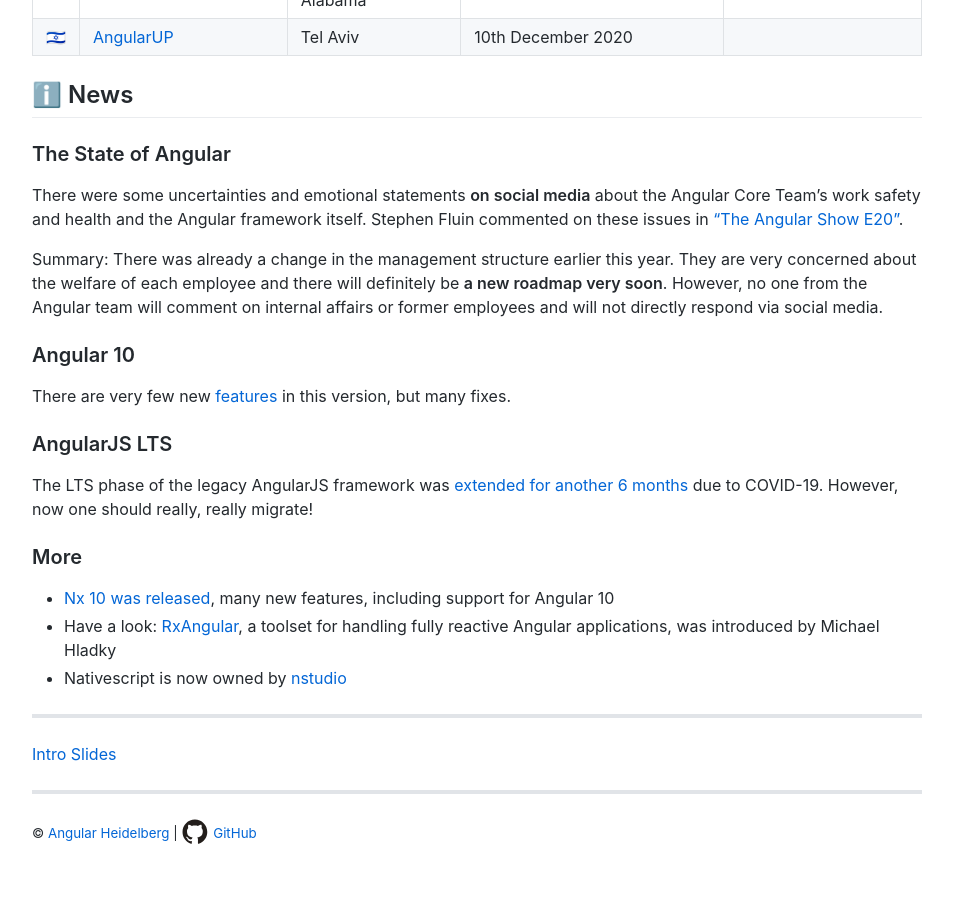
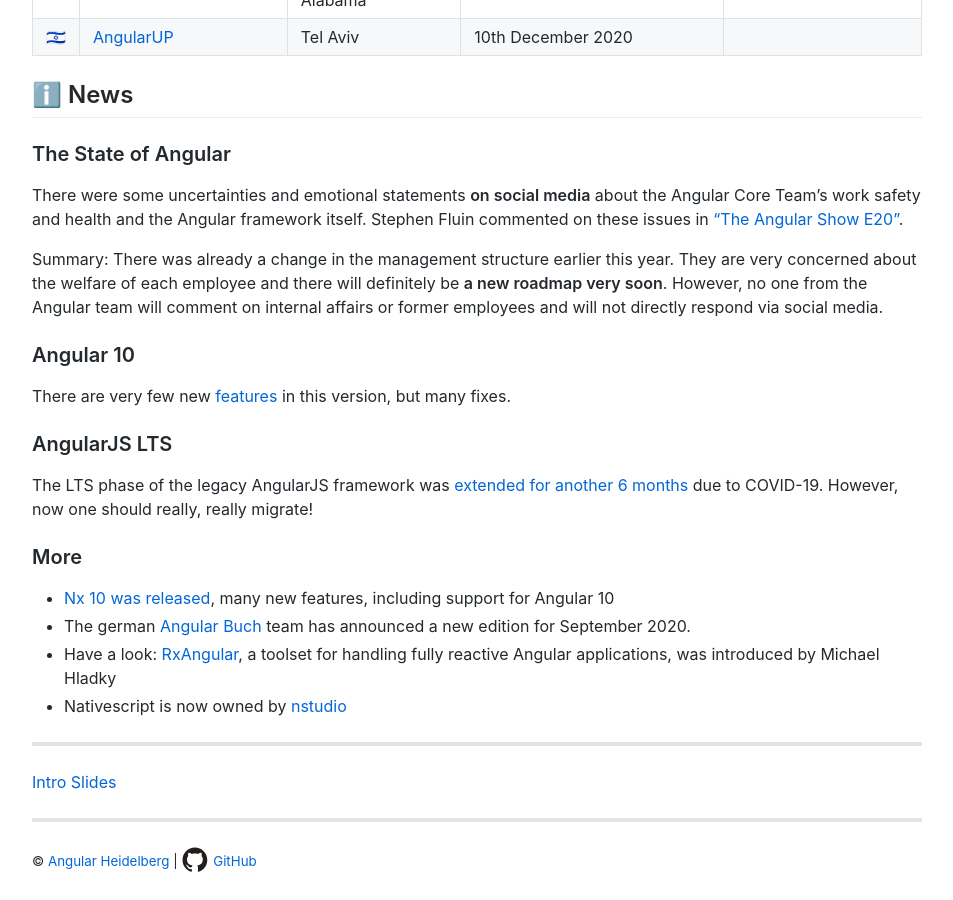
Before and after one commit to angular-heidelberg/pages, a Jekyll site: the page built from community-updates/ngHeidelbergv11.md, in a window 1280 px wide and 900 px high, scrolled down 1064 px. Shown: the whole window, without its empty margins (163-1116 px from the left). Built offline with Jekyll 4.4.1, drawn with Linux system fonts in a browser that asks for light colours; our own code applies the rules of GitHub Pages for plain Markdown files; before the commit the page ends 1936 px from its top, so only the background shows below that.

Commit message:
Add Angular Buch news

```diff
--- a/community-updates/ngHeidelbergv11.md
+++ b/community-updates/ngHeidelbergv11.md
@@ -34,6 +34,7 @@ The LTS phase of the legacy AngularJS framework was [extended for another 6 mont
 ### More
 
 * [Nx 10 was released](https://blog.nrwl.io/more-customizable-workspaces-angular-10-support-better-webstorm-jest-integration-and-more-in-nx-c9b2bd967166), many new features, including support for Angular 10
+* The german [Angular Buch](https://angular-buch.com/) team has announced a new edition for September 2020.
 * Have a look: [RxAngular](https://github.com/BioPhoton/rx-angular), a toolset for handling fully reactive Angular applications, was introduced by Michael Hladky
 * Nativescript is now owned by [nstudio](https://nstudio.io/)
 
```
